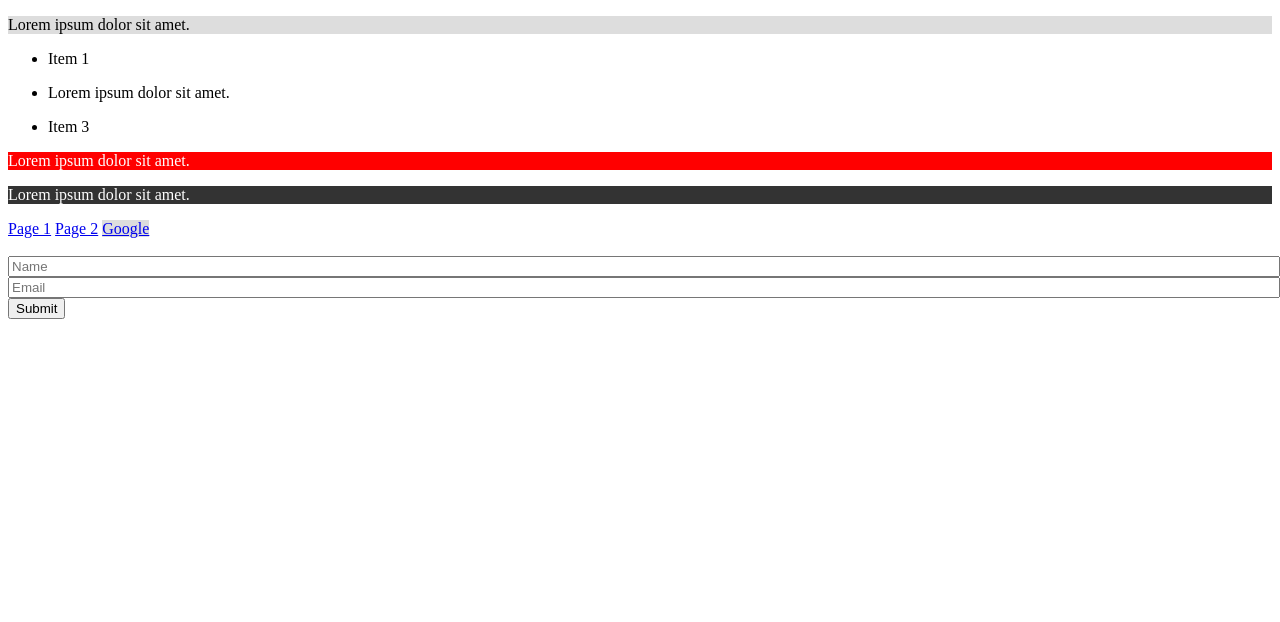
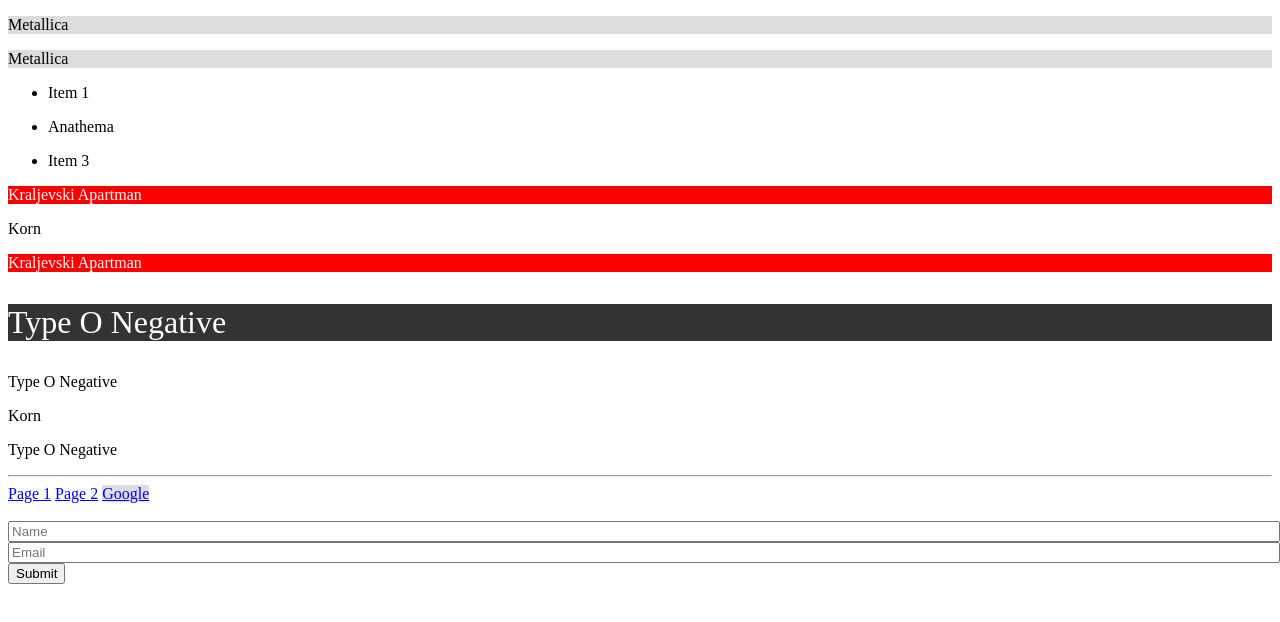
Before and after one commit to MarkoTON/css-scss-source-code.github.io, a plain HTML site: page 9. More CSS Concepts - Advanced Selectors, Animation & More/csssandbox2/1_more_selectors.html in a window 1280 px wide. Drawn offline with Linux system fonts and the light colour scheme.

Commit message:
checking out rolls

```diff
--- a/9. More CSS Concepts - Advanced Selectors, Animation & More/csssandbox2/1_more_selectors.html
+++ b/9. More CSS Concepts - Advanced Selectors, Animation & More/csssandbox2/1_more_selectors.html
@@ -15,6 +15,7 @@
       div + p {
         background: #333;
         color: #fff;
+        font-size: 2rem;
       }
 
       /* if p is preceded by a ul with same parent */
@@ -37,18 +38,27 @@
   </head>
   <body>
     <div>
-      <p>Lorem ipsum dolor sit amet.</p>
+      <p>Metallica</p>
+      <p>Metallica</p>
 
       <ul>
         <li>Item 1</li>
-        <li><p>Lorem ipsum dolor sit amet.</p></li>
+        <li><p>Anathema</p></li>
         <li>Item 3</li>
       </ul>
 
-      <p>Lorem ipsum dolor sit amet.</p>
+      <p>Kraljevski Apartman</p>
+      <span>Korn</span>
+      <p>Kraljevski Apartman</p>
+
     </div>
 
-    <p>Lorem ipsum dolor sit amet.</p>
+    <p>Type O Negative</p>
+    <p>Type O Negative</p>
+    <span>Korn</span>
+    <p>Type O Negative</p>
+
+    <hr>
 
     <a href="#">Page 1</a> <a href="#">Page 2</a>
     <a href="http://google.com" target="_blank">Google</a>
```
Also changed, not shown: 9. More CSS Concepts - Advanced Selectors, Animation & More/csssandbox2/2_nth-child.html (+4 -4 lines), 9. More CSS Concepts - Advanced Selectors, Animation & More/csssandbox2/3_before_after.html (+3 -3 lines), 9. More CSS Concepts - Advanced Selectors, Animation & More/csssandbox2/6_css_variables.html (+4 -1 lines), 9. More CSS Concepts - Advanced Selectors, Animation & More/csssandbox2/7_keyframes.html (+2 -2 lines), 9. More CSS Concepts - Advanced Selectors, Animation & More/csssandbox2/9_transform.html (+5 -5 lines), 1 other file.
